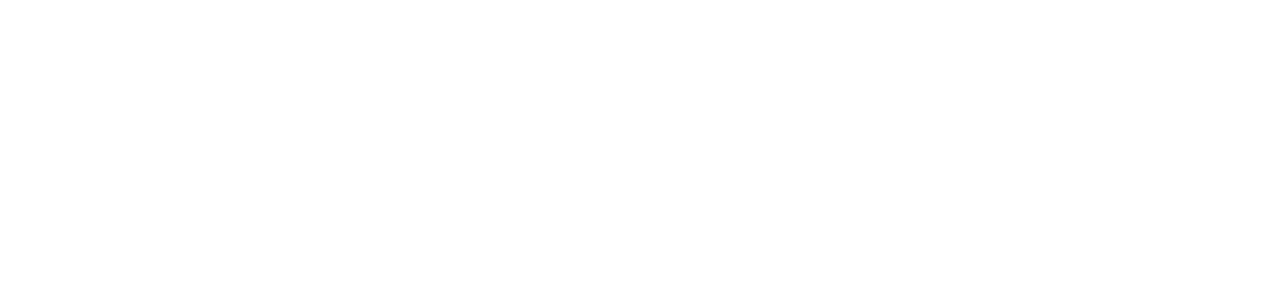
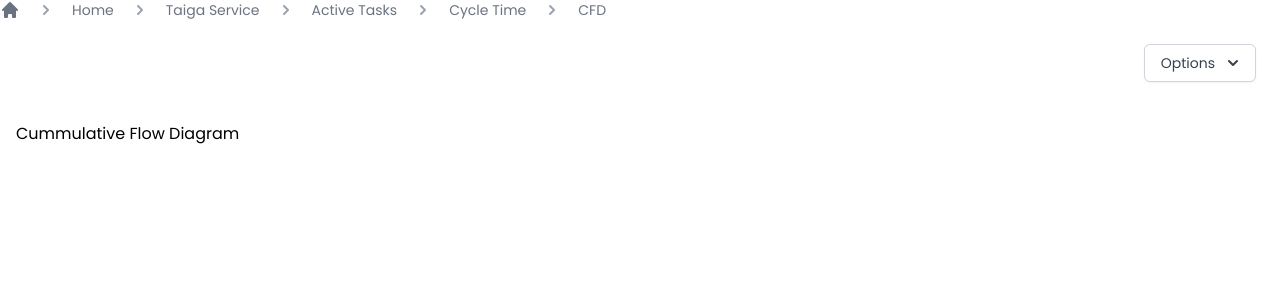
Before and after one commit to SER-516-Project-BullPen-Group-B/Team5_front_end, a React (Create React App) app: page /cummulative-flow-diagram in a window 1280 px wide. Before the commit this address had no page. Shown: the top 300 px of the page. Built offline with nearby package versions, Linux system fonts and the light colour scheme.

Commit message:
US17 - Created functional component for CFD metric

```diff
--- a/src/components/NavBar.tsx
+++ b/src/components/NavBar.tsx
@@ -5,6 +5,7 @@ const pages = [
   { name: "Taiga Service", href: "/taiga-service", current: true },
   { name: "Active Tasks", href: "/tasks-per-day", current: false },
   { name: "Cycle Time", href: "/cycle-time", current: false },
+  { name: "CFD", href: "/cummulative-flow-diagram", current: false },
 ];
 
 export default function Nav() {
--- a/src/index.tsx
+++ b/src/index.tsx
@@ -9,6 +9,7 @@ import App from "./App";
 import CycleTime from "./pages/CycleTime";
 import NoOfTasksPerDay from "./pages/NoOfTasksPerDay";
 import reportWebVitals from "./reportWebVitals";
+import CFD from './pages/CFD';
 
 ReactDOM.render(
   <React.StrictMode>
@@ -20,6 +21,7 @@ ReactDOM.render(
         <Route path="tasks-per-day" element={<NoOfTasksPerDay />} />
         <Route path="barchart" element={<Chart />} />
         <Route path="PolarChart" element={<PolarChart />} />
+        <Route path="cummulative-flow-diagram" element={<CFD />} />
       </Routes>
     </BrowserRouter>
   </React.StrictMode>,
--- /dev/null
+++ b/src/pages/CFD.tsx
@@ -0,0 +1,20 @@
+import Nav from '../components/NavBar';
+import DropDown from '../components/DropDown';
+function CFD() {
+    return (
+        <div>
+            <Nav />
+            <div className="flex justify-end ...">
+                <div className="m-6">
+                {" "}
+                <DropDown />
+                </div>
+            </div>
+            <div className="m-4">
+                Cummulative Flow Diagram
+            </div>
+        </div>
+    );
+}
+
+export default CFD;
```
